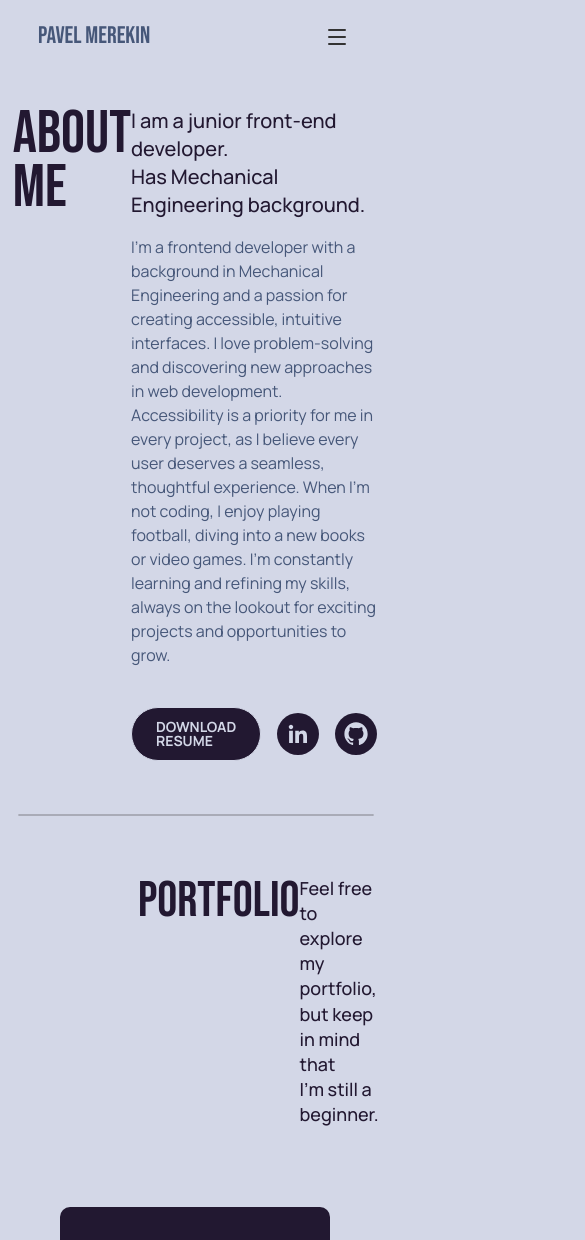
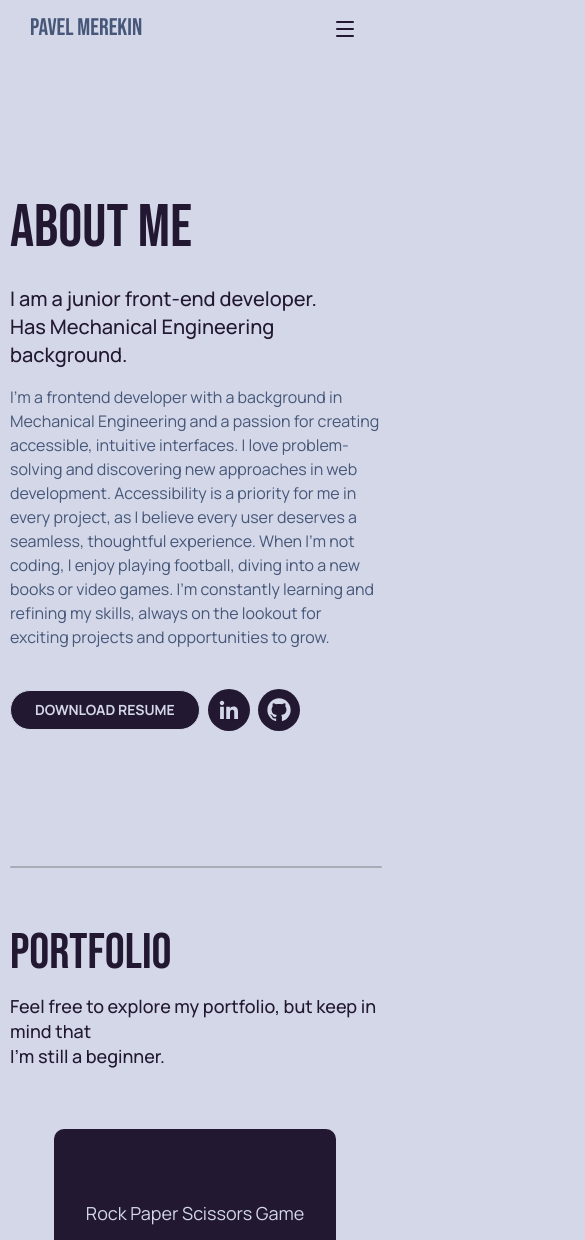
Before and after one commit to truesup/truesup-frontend, a plain HTML site: page index.html in a window 390 px wide. Shown: the top 1240 px of the page, 585 px wide, since content can reach past the window. Drawn offline with Linux system fonts and the light colour scheme.

Commit message:
header, about, portfolio, skills are ready (mvp)

```diff
--- a/styles.css
+++ b/styles.css
@@ -264,7 +264,7 @@ body {
   padding-top: 8px;
 }
 .burger-menu-bar {
-  background-color: #333;
+  background-color: var(--color-hard-dark);
   height: 2px;
   width: 100%;
   border-radius: 2px;
@@ -417,6 +417,47 @@ body {
 }
 
 /* media */
+@media (max-width: 1300px) {
+  .container-landing,
+  .skills {
+    padding-inline: 80px;
+  }
+  .portfolio-cards-container {
+    row-gap: 28px;
+  }
+}
+@media (max-width: 1100px) {
+  .container-landing,
+  .container-section {
+    padding-inline: 30px;
+  }
+  .skills {
+    column-gap: 140px;
+  }
+}
+@media (max-width: 900px) {
+  .portfolio-cards-container {
+    row-gap: 20px;
+    column-gap: 0;
+    margin-top: 60px;
+  }
+  .skills {
+    column-gap: 60px;
+  }
+}
+@media (max-width: 850px) {
+  .skills {
+    display: flex;
+    flex-direction: column;
+    gap: 40px;
+  }
+}
+@media (max-width: 800px) {
+  .container-landing,
+  .container-section {
+    padding-inline: 0;
+  }
+}
 @media (max-width: 750px) {
   .header {
     padding-inline: 40px;
@@ -425,7 +466,29 @@ body {
     column-gap: 20px;
   }
 }
+@media (max-width: 700px) {
+  .header {
+    margin-bottom: 40px;
+  }
+  .about {
+    display: flex;
+    flex-direction: column;
+  }
+  .about-title {
+    margin-bottom: 30px;
+  }
+  .portfolio {
+    display: flex;
+    flex-direction: column;
+  }
+  .portfolio-title {
+    margin-bottom: 16px;
+  }
+}
 @media (max-width: 650px) {
+  body {
+    padding: 10px;
+  }
   .header {
     padding-inline: 20px;
   }
@@ -460,3 +523,13 @@ body {
     color: var(--color-light);
   }
 }
+@media (max-width: 420px) {
+  .about-info-buttons {
+    column-gap: 8px;
+  }
+}
+@media (max-width: 400px) {
+  .about {
+    margin-bottom: 20px;
+  }
+}
```
